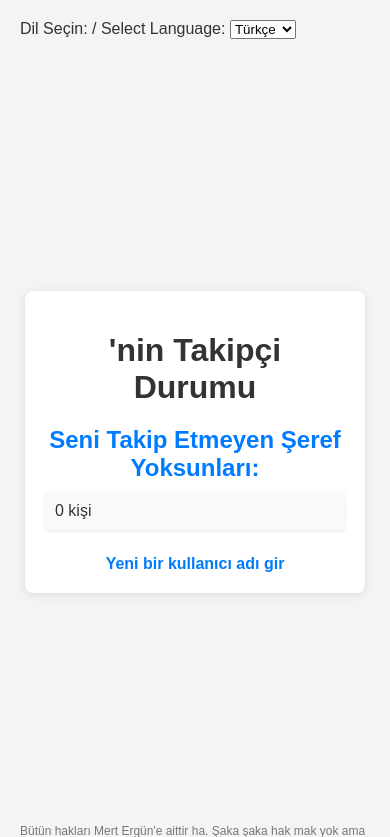
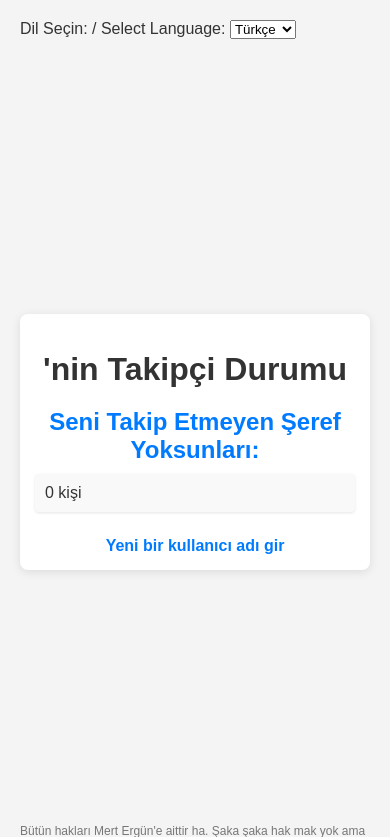
Before and after one commit to lumiboi/letterboxd-follower-check, a Flask app: template templates/result.html in a window 390 px wide. Shown: the top 837 px of the page. Run offline with Flask 3, Linux system fonts and the light colour scheme; the template is opened without the code that fills it, so the values that code supplies are empty.

Commit message:
Update result.html

```diff
--- a/templates/result.html
+++ b/templates/result.html
@@ -25,6 +25,8 @@
             padding: 20px;
             text-align: center;
             width: 300px;
+            max-height: 80vh; /* Maksimum yükseklik */
+            overflow-y: auto; /* Dikey kaydırma ekler */
         }
         h1 {
             margin-bottom: 10px;
@@ -83,6 +85,13 @@
             font-size: 12px;
             color: #777;
         }
+
+        @media screen and (max-width: 400px) {
+            .container {
+                width: 100%;
+                padding: 15px;
+            }
+        }
     </style>
 </head>
 <body>
```
